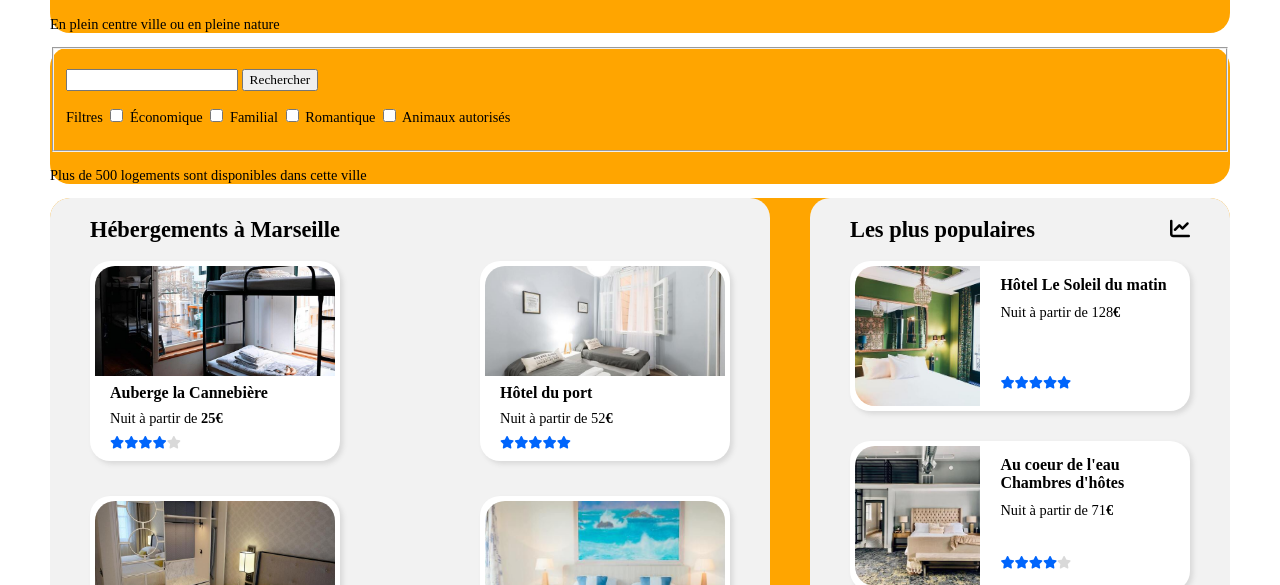
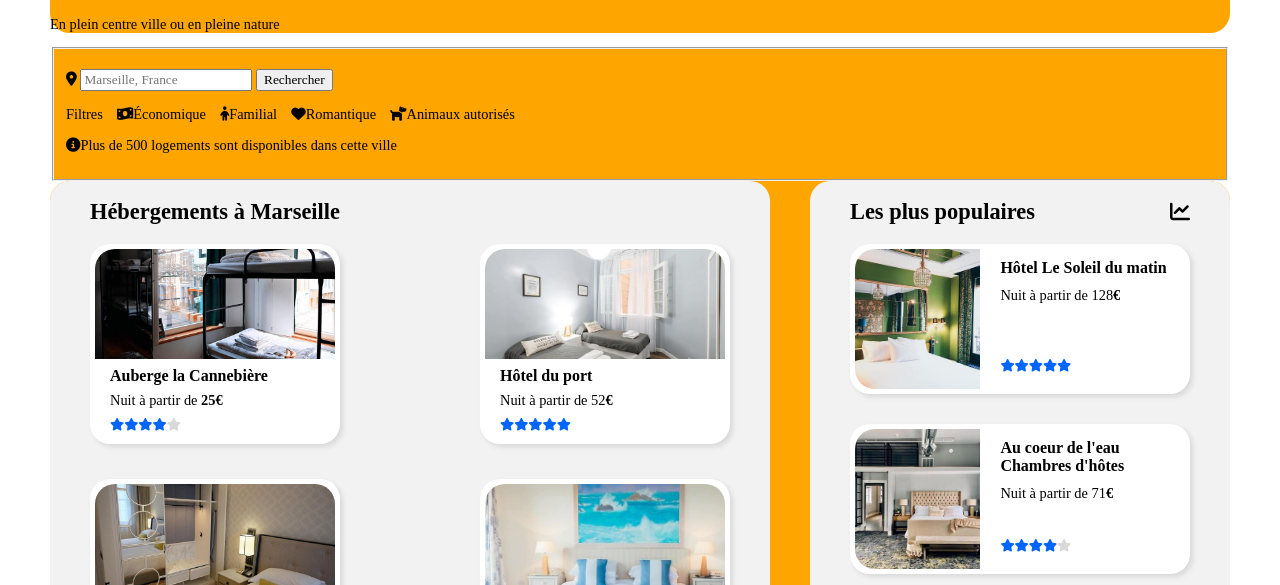
Before and after one commit to JeremyLB2357/JeremyLeBosser_2_23012021, a plain HTML site: page index.html in a window 1280 px wide. Shown: the part 215-800 px from the top of the page. Drawn offline with Linux system fonts and the light colour scheme; a web font is replaced by a local one.

Commit message:
build: ajout des icones et du texte rempli

```diff
--- a/index.html
+++ b/index.html
@@ -22,26 +22,29 @@
         </header>
 
         <main>
-            <section class="formulaire">   <!--section de la recherche-->
-
             <fieldset>
                 <form method="POST" action="">
                     <p>
-                            <input type="search" name="villerecherche" />
+                        <label for="villerecherche"><i class="fas fa-map-marker-alt"></i></label>
+                        <input type="search" name="villerecherche" id="villerecherche" placeholder="Marseille, France"/>
                         <input type="submit" value="Rechercher" />
                     </p>
                 </form>
                 <form method="POST" action="">
                     <p>Filtres
-                            <input type="checkbox" name="Économique" /> <label for="Économique">Économique</label>
-                            <input type="checkbox" name="Familial" /> <label for="Familial">Familial</label>
-                            <input type="checkbox" name="Romantique" /> <label for="Romantique">Romantique</label>
-                            <input type="checkbox" name="Animaux autorisés" /> <label for="Animaux autorisés">Animaux autorisés</label>
+                        <input type="checkbox" id="Économique" />
+                        <label for="Économique"><i class="fas fa-money-bill-wave"></i>Économique</label>
+                        <input type="checkbox" id="Familial" />
+                        <label for="Familial"><i class="fas fa-child"></i>Familial</label>
+                        <input type="checkbox" id="Romantique" />
+                        <label for="Romantique"><i class="fas fa-heart"></i>Romantique</label>
+                        <input type="checkbox" id="Animaux autorisés" />
+                        <label for="Animaux autorisés"><i class="fas fa-dog"></i>Animaux autorisés</label>
                     </p>
                 </form>
+                <p><i class="fas fa-info-circle"></i>Plus de 500 logements sont disponibles dans cette ville</p>
             </fieldset>
-                <p>Plus de 500 logements sont disponibles dans cette ville</p>
-            </section>
+
             <section class="hebergement_global">
                 <section class="bloc_hebergement">   <!--section pour les hébergements-->
                         <h2 id="liste hebergement">Hébergements à Marseille</h2>
--- a/styles.css
+++ b/styles.css
@@ -35,6 +35,16 @@ section, header {
 nav {
     border-top: 2px #0065FC solid;
 }
+
+/*à partir d'ici je manipule le formulaire de recherche et de filtre */
+fieldset {
+    background-color: orange;
+}
+
+input[type=checkbox] {
+    -webkit-appearance: none; /*propriété qui affiche un élément avec la mise en forme OS*/
+}
+/*fin de la partie recherche et filtre */
 
 footer {
     background-color: #F2F2F2;
```
Lines whose indentation alone changed are shown as unchanged.
